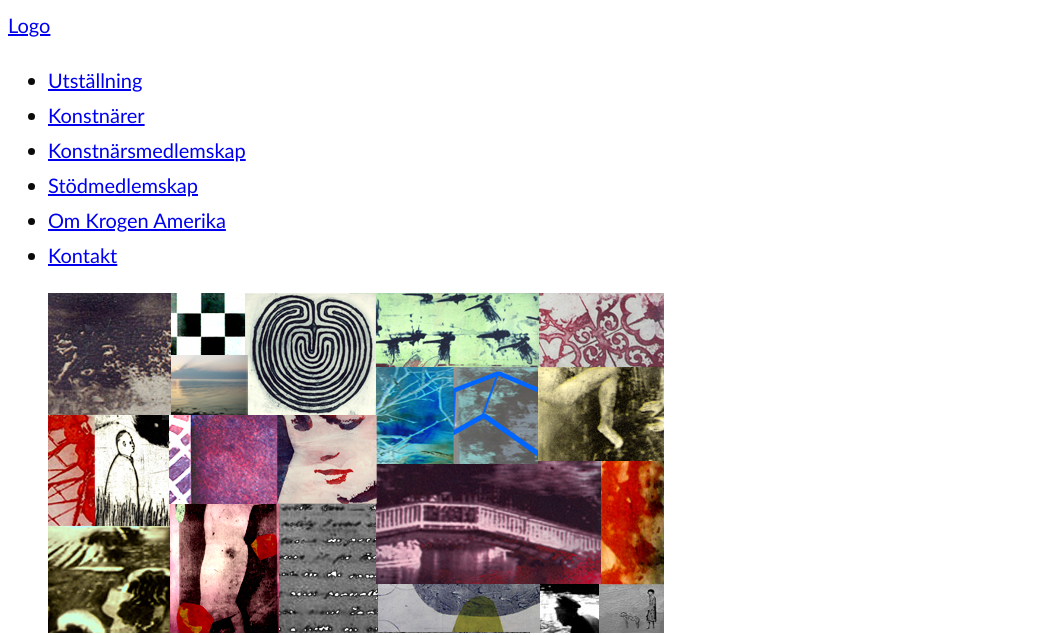
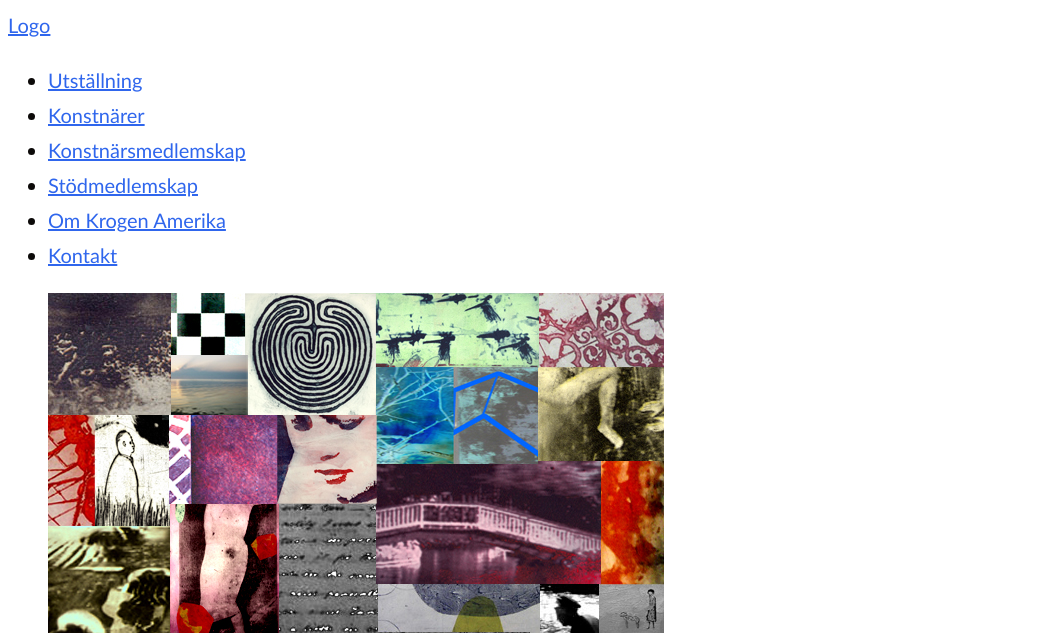
Before and after one commit to frystpingvin/krogenamerika, an Eleventy site: page content/index.njk in a window 1280 px wide. Shown: the top 635 px of the page, without its empty margins (0-1059 px from the left). Built offline with nearby package versions, Linux system fonts and the light colour scheme; Eleventy itself is replaced by a stand-in of ours; files that its build step writes are made by us from their sources; files whose address does not match are found by name.

Commit message:
Add typography

```diff
--- a/public/css/typography.css
+++ b/public/css/typography.css
@@ -58,3 +58,7 @@ hr {
 	margin-block-start: 2.5rem;
 	margin-block-end: 2.5rem;
 }
+
+a {
+	color: var(--fg-action);
+}
```
